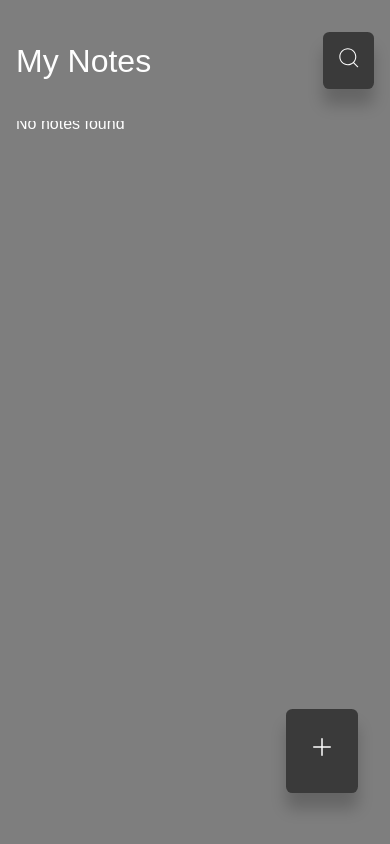
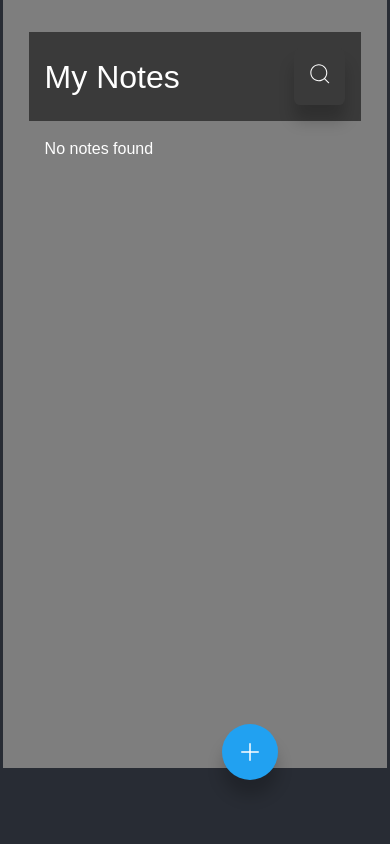
Before and after one commit to NaimaGulele/my-note-app-1, a React (Create React App) app: page / in a window 390 px wide. Built offline with nearby package versions, Linux system fonts and the light colour scheme.

Commit message:
isso de json ignora
estava a tentar fazer entrar notoficacoes index css sao aquelas changes que fiz na sala e aquilo de reminder, e para por a note em cima sempre que fores a editar

```diff
--- a/package.json
+++ b/package.json
@@ -6,6 +6,7 @@
     "@testing-library/jest-dom": "^5.17.0",
     "@testing-library/react": "^13.4.0",
     "@testing-library/user-event": "^13.5.0",
+    "axios": "^1.7.2",
     "react": "^18.3.1",
     "react-dom": "^18.3.1",
     "react-icons": "^5.2.1",
--- /dev/null
+++ b/src/api.js
@@ -0,0 +1,7 @@
+import axios from 'axios';
+
+const API_URL = 'http://localhost:5000';
+
+export const scheduleReminder = (title, reminderTime) => {
+  return axios.post(`${API_URL}/schedule-reminder`, { title, reminderTime });
+};
--- a/src/components/Noteitem.jsx
+++ b/src/components/Noteitem.jsx
@@ -1,12 +1,8 @@
 import React from 'react';
 import { Link } from 'react-router-dom';
 
-const Noteitem = ({ note, onDelete }) => {
-  const handleDeleteClick = (e) => {
-    e.preventDefault(); // Prevent the link from being followed
-    onDelete(note.id);
-  };
 
+const Noteitem = ({ note }) => {
   const formatReminder = (reminder) => {
     if (!reminder) return '';
     const reminderDate = new Date(reminder);
@@ -26,7 +22,6 @@ const Noteitem = ({ note, onDelete }) => {
         <p>{note.date}</p>
         {note.reminder && <p className="reminder">{formatReminder(note.reminder)}</p>}
       </Link>
-      <button onClick={handleDeleteClick}>Delete</button>
     </div>
   );
 };
--- a/src/index.css
+++ b/src/index.css
@@ -21,7 +21,7 @@ body {
     display: grid;
     place-items: center;
     color: var(--color-white);
-    background: #ccc;
+    background: #282c34; /* Reverted background color to original */
     line-height: 1.5;
 }
 
@@ -67,7 +67,7 @@ body {
     display: none;
 }
 
-h2,  h4 {
+h2, h4 {
     font-weight: 500;
 }
 
@@ -75,21 +75,15 @@ h2 {
     font-size: 2rem;
 }
 
-
-
-
-
-
 /* NOTES PAGE */
 .notes__header {
     display: flex;
     align-items: center;
     justify-content: space-between;
-    padding: 0 1.6rem 1.5rem;
-    background: var(--color-bg-black);
+    padding: 16px;
+    background: var(--color-bg-dark);
     z-index: 9;
 }
-
 
 .notes__header input {
     padding: 0.7rem 1rem;
@@ -106,7 +100,6 @@ h2 {
     display: grid;
     grid-template-columns: 1fr 1fr;
     gap: 1.2rem;
-
 }
 
 .empty__notes {
@@ -156,10 +149,6 @@ h2 {
     padding: 1rem;
 }
 
-
-
-
-
 /* CREATE NOTE & EDIT NOTE PAGE */
 .create-note__header {
     display: flex;
@@ -186,37 +175,20 @@ h2 {
 .create-note__form input {
     font-size: 2rem;
 }
+.reminder-container {
+    margin-top: 1rem;
+  }
 
+  .reminder-container label {
+    font-size: 1rem;
+    color: #333;
+    margin-bottom: 0.5rem;
+  }
 
-/* MEDIA QUERIES FOR PHONES */
-@media screen and (max-width: 600px) {
-    #app {
-        width: 100vw;
-        height: 100vh;
-        padding: 2rem 1rem;
-    }
-
-    .notes__header {
-        width: 100%;
-        padding: 2rem 1rem;
-        position: fixed;
-        top: 0;
-        left: 0;
-    }
-
-    .notes__container {
-        margin-top: 5rem;
-        gap: 1rem;
-    }
-
-    .btn.add__btn {
-        padding: 1.5rem;
-        font-size: 1.5rem;
-        bottom: 6%;
-        right: 2rem;
-    }
-    .note-item .reminder {
-        color: #ff0000; /* Red color for reminder */
-        font-weight: bold;
-      }
-    }
+  .reminder-container input {
+    padding: 0.5rem;
+    border: 1px solid #ccc;
+    border-radius: 4px;
+    width: 100%;
+    font-size: 1rem;
+  }
--- a/src/pages/CreateNote.jsx
+++ b/src/pages/CreateNote.jsx
@@ -1,8 +1,10 @@
+// src/components/CreateNote.js
 import { Link, useNavigate } from "react-router-dom";
 import { IoIosArrowBack } from 'react-icons/io';
 import { useState } from 'react';
 import { v4 as uuid } from 'uuid';
 import useCreateDate from "../components/useCreateDate";
+import { scheduleReminder } from '../api'; // Import the scheduleReminder function
 
 const CreateNote = ({ setNotes }) => {
   const [title, setTitle] = useState('');
@@ -11,7 +13,7 @@ const CreateNote = ({ setNotes }) => {
   const date = useCreateDate();
   const navigate = useNavigate();
 
-  const handleSubmit = (e) => {
+  const handleSubmit = async (e) => {
     e.preventDefault();
 
     if (title && details) {
@@ -23,6 +25,15 @@ const CreateNote = ({ setNotes }) => {
         console.log('Updated Notes:', newNotes);
         return newNotes;
       });
+
+      if (reminder) {
+        try {
+          await scheduleReminder(title, reminder);
+          console.log('Reminder scheduled successfully');
+        } catch (error) {
+          console.error('Failed to schedule reminder', error);
+        }
+      }
 
       navigate('/');
     }
@@ -37,7 +48,10 @@ const CreateNote = ({ setNotes }) => {
       <form className="create-note__form" onSubmit={handleSubmit}>
         <input type="text" placeholder="Title" value={title} onChange={(e) => setTitle(e.target.value)} />
         <textarea rows={28} placeholder="Note details..." value={details} onChange={(e) => setDetails(e.target.value)}></textarea>
-        <input type="datetime-local" value={reminder} onChange={(e) => setReminder(e.target.value)} />
+        <div className="reminder-container">
+          <label htmlFor="reminder">Set Reminder:</label>
+          <input id="reminder" type="datetime-local" value={reminder} onChange={(e) => setReminder(e.target.value)} />
+        </div>
       </form>
     </section>
   );
--- a/src/pages/EditNote.jsx
+++ b/src/pages/EditNote.jsx
@@ -26,7 +26,8 @@ const EditNote = ({ notes, setNotes }) => {
     e.preventDefault();
 
     const updatedNote = { ...noteToEdit, title, details, date, reminder };
-    const updatedNotes = notes.map(note => note.id === id ? updatedNote : note);
+    const filteredNotes = notes.filter(note => note.id !== id);
+    const updatedNotes = [updatedNote, ...filteredNotes];
     setNotes(updatedNotes);
     navigate('/');
   };
--- /dev/null
+++ b/src/pages/Notes.css
@@ -0,0 +1,52 @@
+.notes__header {
+    display: flex;
+    align-items: center;
+    justify-content: space-between;
+    padding: 16px;
+    background-color: #282c34;
+    color: white;
+  }
+
+  .notes__header h2 {
+    margin: 0;
+  }
+
+  .notes__header input {
+    padding: 8px;
+    border: none;
+    border-radius: 4px;
+  }
+
+  .notes__container {
+    padding: 16px;
+    display: grid;
+    grid-template-columns: repeat(auto-fill, minmax(200px, 1fr));
+    gap: 16px;
+  }
+
+  .btn {
+    background-color: #61dafb;
+    color: white;
+    border: none;
+    padding: 10px 16px;
+    border-radius: 4px;
+    cursor: pointer;
+    transition: background-color 0.2s;
+  }
+
+  .btn:hover {
+    background-color: #21a1f1;
+  }
+
+  .btn.add__btn {
+    position: fixed;
+    bottom: 24px;
+    right: 24px;
+    background-color: #21a1f1;
+    border-radius: 50%;
+    padding: 16px;
+    font-size: 24px;
+    display: flex;
+    align-items: center;
+    justify-content: center;
+  }
--- a/src/pages/Notes.jsx
+++ b/src/pages/Notes.jsx
@@ -4,6 +4,7 @@ import React, { useState } from 'react';
 import { Link } from 'react-router-dom';
 import { BsPlusLg } from 'react-icons/bs';
 import Noteitem from '../components/Noteitem';
+import './Notes.css'; // import CSS for overall Notes styling
 
 const Notes = ({ notes, setNotes }) => {
   const [showSearch, setShowSearch] = useState(false);
```
Also changed, not shown: 1 other file (tests, documents, lock files or other folders).
